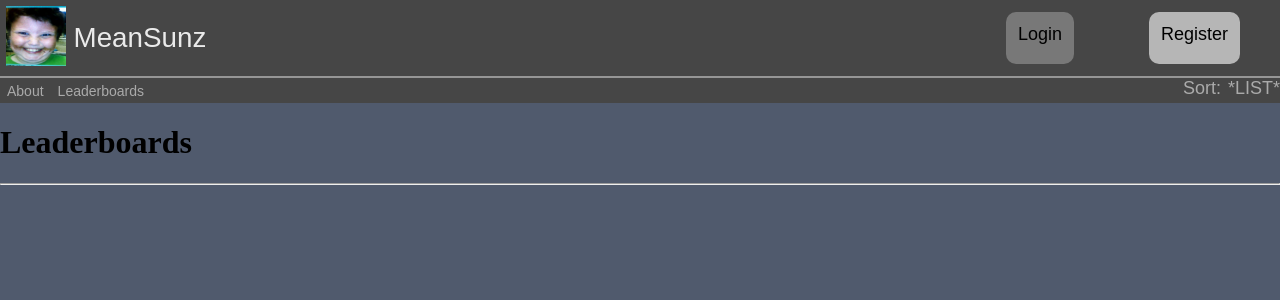
After one commit to 2323841m/MeanSunz_Project, a Django app: template meansunz_project/templates/meansunz/leaderboards.html in a window 1280 px wide. The commit adds this page. Shown: the top 300 px of the page. Run offline with Django 3.2, Linux system fonts and the light colour scheme; the template is opened without the code that fills it, so the values that code supplies are empty.

Commit message:
HTML & CSS
created template files, continued styling header/navbar. Modified views to have template code in order to start linking the site

```diff
--- a/meansunz_project/meansunz/urls.py
+++ b/meansunz_project/meansunz/urls.py
@@ -3,4 +3,8 @@ from meansunz import views
 
 urlpatterns = [
     url(r'^$', views.index, name='index',),
+    url(r'^about/', views.about, name='about'),
+    url(r'^leaderboards/', views.about, name='leaderboards'),
+    url(r'^login/', views.about, name='login'),
+    url(r'^register/', views.about, name='register'),
 ]
--- /dev/null
+++ b/meansunz_project/static/style/style sheet.css
@@ -0,0 +1,186 @@
+body
+{
+	padding: 0;
+	margin: 0;
+	background-color: rgb(80, 90, 109);
+}
+
+.header
+{
+	display: flex;
+	flex-direction: column;
+	width: 100%;
+	background-color: black;
+}
+
+img
+{
+    max-width: 100%;
+    max-height: auto;
+    height: 60px;
+    width: 60px;
+}
+
+.logo
+{
+    margin: 3px;
+    padding: 3px;
+}
+
+.header_title
+{
+    margin: auto;
+}
+
+.header_title a{
+  font-size: 27.778px;
+  font-family: "Arial";
+  color: rgb(234, 234, 234);
+  text-align: left;
+  text-decoration: none;
+}
+
+.header_title a:hover
+{
+    color: rgb(65, 145, 255);
+}
+
+.topBar
+{
+	display: flex;
+	width: 100%;
+	min-height: 50px;
+	background-color: rgb(70, 70, 70);
+}
+
+.separator
+{
+    display: flex;
+    width: 100%;
+    height: 2px;
+    background-color: rgb(150, 150, 150);
+}
+
+.bottomBar
+{
+	display: flex;
+	width: 100%;
+	height: 25px;
+	background-color: rgb(70, 70, 70);
+}
+
+.navBar
+{
+	display: flex;
+	height: 100%;
+	width: 100%;
+	background-color: rgb(70, 70, 70);
+}
+
+.navButton
+{
+	display: flex;
+	padding-left: 7px;
+	padding-right: 7px;
+	background-color: rgb(70, 70, 70);
+	font-size: 14px;
+    font-family: "Arial";
+    color: rgb(170, 170, 170)
+	height: 100%;
+}
+
+.navButton:hover
+{
+    background-color: rgb(100, 100, 100)
+}
+
+.maxFlex
+{
+	display: flex;
+	width: 100%;
+	height: 100%;
+}
+
+.logo
+{
+	width: 100px;
+}
+
+.login
+{
+    display: flex;
+    min-width: 119px;
+    min-height: 50px;
+    text-align: center;
+    font-size: 18px;
+    font-family: "Arial";
+    padding: 12px 12px 12px 12px;
+
+}
+
+.login a
+{
+	background-color: rgb(120, 120, 120);
+	border-radius: 10px;
+	padding: 12px 12px 12px 12px;
+	text-decoration: none;
+	color: black;
+}
+
+.login a:hover
+{
+    background-color: rgb(65, 145, 255)
+}
+
+.register
+{
+    display: flex;
+    min-width: 119px;
+    min-height: 50px;
+    text-align: center;
+    font-size: 18px;
+    font-family: "Arial";
+    color: black;
+    padding: 12px 12px 12px 12px;
+}
+
+.register a
+{
+	background-color: rgb(182, 182, 182);
+	border-radius: 10px;
+	padding: 12px 12px 12px 12px;
+	text-decoration: none;
+	color: black;
+}
+
+.register a:hover
+{
+    background-color: rgb(65, 145, 255)
+}
+
+
+.filterBar
+{
+	display: flex;
+	height: 100%;
+}
+
+.centred
+{
+	margin: auto;
+	color: rgb(170, 170, 170);
+	/*TODO need to restructure HTML so that "centred" is not the div surrounding the actual text*/
+}
+
+.filterButton
+{
+    font-size: 18px;
+    font-family: "Arial";
+    color: rgb(170, 170, 170);
+    padding-left: 7px;
+}
+
+.filterButton:hover
+{
+    background-color: rgb(100, 100, 100);
+}
--- a/meansunz_project/templates/meansunz/base.html
+++ b/meansunz_project/templates/meansunz/base.html
@@ -3,35 +3,47 @@
 
 <html lang="en">
 <head>
+    <link rel="stylesheet" href="{% static 'style\style sheet.css' %}">
     <meta charset="UTF-8" />
     <title>
         Meansunz
+
+        {% block title_block %}
+        {% endblock %}
+
     </title>
 </head>
 <body>
+
+    <div class = "header">
+
+        <div class = "topBar">
+            <div class = "logo"><img src="{% static "images\meansunz_logo.jpg" %}" alt="meansunz logo"> </div>
+            <div class = "header_title"><a href = "{% url 'index' %}">MeanSunz</a></div>
+            <div class = "maxFlex"></div>
+            <div class = "login"><a href = " {% url 'login' %}">Login</a></div>
+            <div class = "register"><a href = "{% url 'register' %}">Register</a></div>
+        </div>
+
+        <div class = "separator"></div>
+
+        <div class = "bottomBar">
+            <div class = "navBar">
+                <div class = "navButton"><div class = "centred">About</div></div>
+                <div class = "navButton"><div class = "centred">Leaderboards</div></div>
+            </div>
+            <div class = "filterBar">
+                <div style = "font-size: 18px; font-family: Arial; color: rgb(170, 170, 170);">Sort:</div>
+                <div class = "filterButton">*LIST*</div>
+            </div>
+        </div>
+
+    </div>
+
     <div>
     {% block body_block %}
     {% endblock %}
     </div>
     <hr />
-    <div>
-        <ul>
-        {% if user.is_authenticated %}
-            <li><a href="{% url 'logout' %}">Logout</a></li>
-            <li><a href="{% url 'add_category' %}">Add a New Category</a></li>
-            <li><a href="{% url 'restricted' %}">Restricted Page</a></li>
-        {% else %}
-            <li><a href="{% url 'login' %}">Sign In</a></li>
-            <li><a href="{% url 'register' %}">Sign Up</a></li>
-        {% endif %}
-            <li><a href="{% url 'about' %}">About</a></li>
-            <li><a href="{% url 'index' %}">Index</a></li>
-        </ul>
-    </div>
-
-    <div>
-        {% block sidebar_block %}
-        {% endblock %}
-    </div>
 </body>
 </html>
--- /dev/null
+++ b/meansunz_project/templates/meansunz/leaderboards.html
@@ -0,0 +1,12 @@
+{% extends 'meansunz/base.html' %}
+{% load staticfiles %}
+
+{% block title_block %}
+    About
+{% endblock %}
+
+{% block body_block %}
+    <h1>
+        Leaderboards
+    </h1>
+{% endblock %}
--- /dev/null
+++ b/meansunz_project/templates/meansunz/login.html
@@ -0,0 +1 @@
+ECHO is on.
--- /dev/null
+++ b/meansunz_project/templates/meansunz/register.html
@@ -0,0 +1 @@
+ECHO is on.
```
Also changed, not shown: meansunz_project/meansunz/views.py (+24 -4 lines), meansunz_project/templates/meansunz/about.html (added, +12 -0 lines), meansunz_project/static/images/meansunz_logo.jpg (added).
